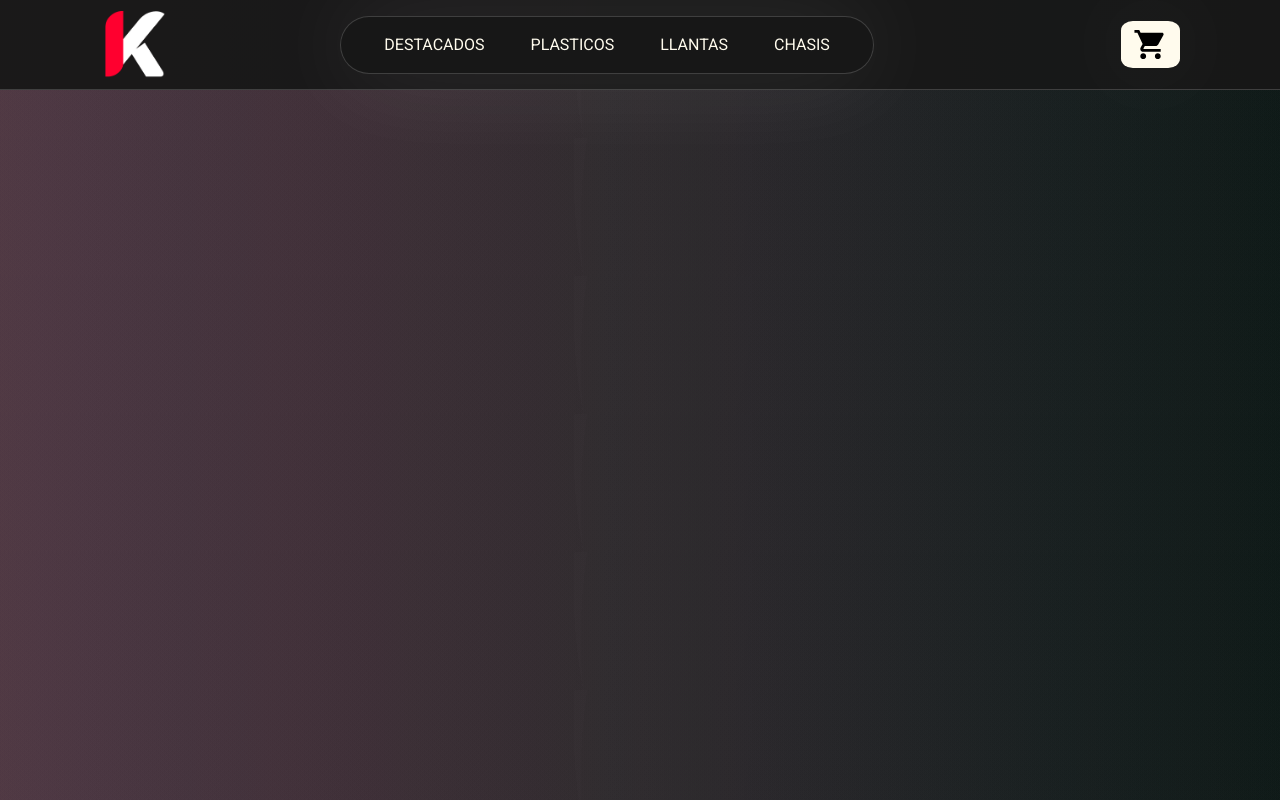
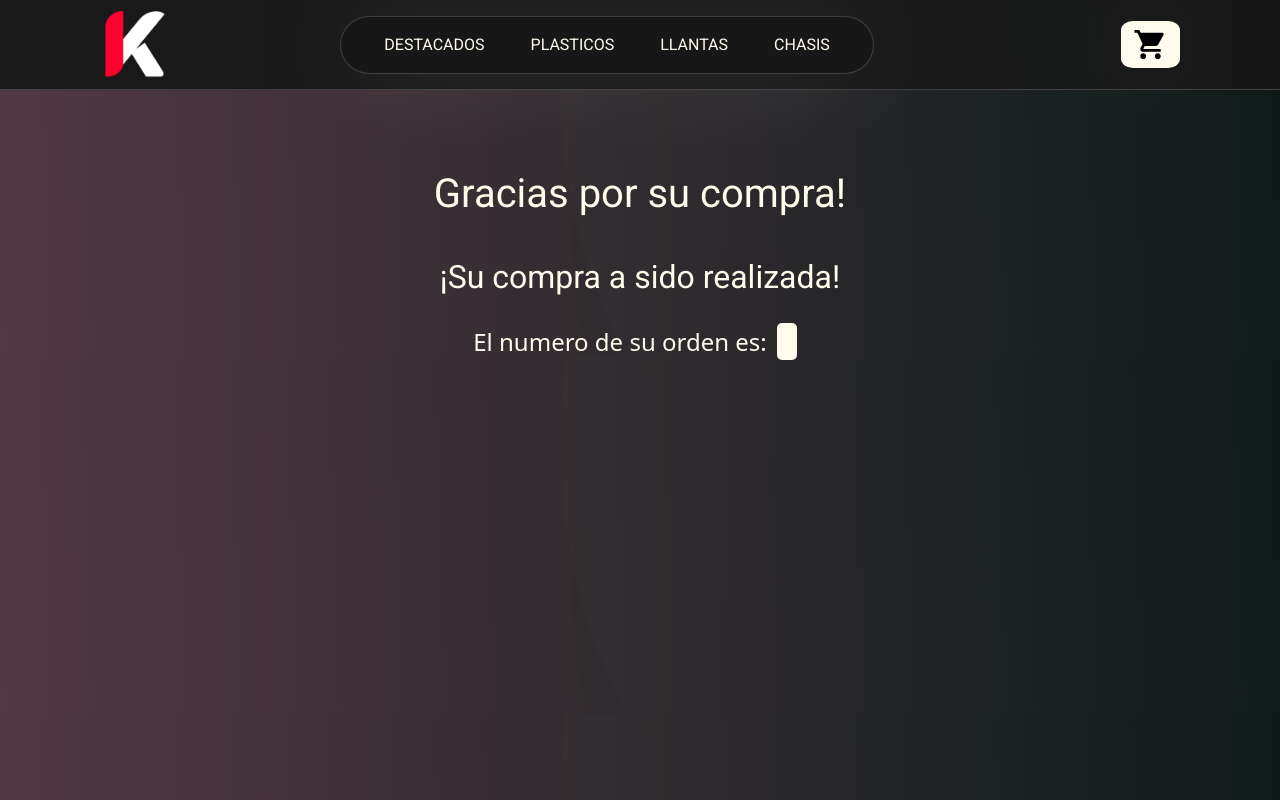
Before and after one commit to EzequielInsua/ImperKart-React, a React (Create React App) app: page /purchase in a window 1280 px wide. Built offline with nearby package versions, Linux system fonts and the light colour scheme; a web font is replaced by a local one.

Commit message:
Trabajo Final

```diff
--- a/src/App.js
+++ b/src/App.js
@@ -3,8 +3,8 @@ import NavBar from "./components/NavBar/NavBar";
 import ItemListContainer from "./components/ItemListContainer/ItemListContainer";
 import ItemDetailContainer from "./components/ItemDetailContainer/ItemDetailContainer";
 import Cart from "./components/Cart/Cart";
-import PurcheseForm from "./components/PurcheseForm/PurcheseForm";
-import Purchese from "./components/Purchese/Purchese";
+import PurchaseForm from "./components/PurchaseForm/PurchaseForm";
+import Purchase from "./components/Purchase/Purchase";
 import { BrowserRouter, Routes, Route } from "react-router-dom";
 import CartProvider from "./Context/CartContext";
 
@@ -18,8 +18,8 @@ function App() {
           <Route path="/category/:categoryId" element={<ItemListContainer greeting={"Bienvenido a ImperKart"}/>} />
           <Route path="/detalle/:id" element={<ItemDetailContainer/>} />
           <Route path="/cart" element={<Cart />} />
-          <Route path="/form" element={<PurcheseForm/>} />
-          <Route path="/purchese" element={<Purchese/>} />
+          <Route path="/form" element={<PurchaseForm/>} />
+          <Route path="/purchase" element={<Purchase/>} />
         </Routes>
       </BrowserRouter>
     </CartProvider>
--- /dev/null
+++ b/src/components/Purchase/Purchase.js
@@ -0,0 +1,20 @@
+
+import './purchase.scss';
+import React from 'react';
+import {useLocation } from 'react-router-dom';
+
+const Purchase = () => {
+    const location = useLocation();
+
+    let newOrder = JSON.parse(location.state)
+
+    return (
+        <div className='purchase'>
+            <h1>Gracias por su compra!</h1>
+            <h3>¡Su compra a sido realizada!</h3>
+            <h4>El numero de su orden es: <span>{newOrder}</span></h4>
+        </div>
+    )
+}
+
+export default Purchase
--- /dev/null
+++ b/src/components/Purchase/purchase.scss
@@ -0,0 +1,23 @@
+@import '../../sass/_variables.scss';
+.purchase{
+    display: flex;
+    flex-direction: column;
+    align-items: center;
+    justify-content: center;
+    width: 100%;
+    height: 100%;
+    box-sizing: border-box;
+}
+h4{
+    font-size: 1.5em;
+    color: $TextColor;
+    margin: 0;
+    padding: 0;
+}
+span{
+    color: $bg;
+    background-color: $TextColor;
+    margin: 10px;
+    padding: 2px 10px;
+    border-radius: 5px;
+}
--- a/src/components/PurcheseForm/PurcheseForm.js
+++ b/src/components/PurchaseForm/PurchaseForm.js
@@ -1,20 +1,17 @@
 import React, {useContext, useEffect, useState} from "react";
-import "./PurcheseForm.scss";
+import "./PurchaseForm.scss";
 import { db } from '../../firebase/firebase';
 import { collection, addDoc, serverTimestamp, updateDoc, doc } from 'firebase/firestore';
 import { useNavigate } from 'react-router-dom';
-import { CartContext } from '../../Context/CartContext'
-import Purchese from "../Purchese/Purchese";
-import userEvent from "@testing-library/user-event";
+import { CartContext } from '../../Context/CartContext';
 import swal from 'sweetalert';
-import { async } from "@firebase/util";
 
 
-const PurcheseForm = () => {
+const PurchaseForm = () => {
     const { cart, purchase } = useContext(CartContext);
 
     let totalPay = 0;
-    cart.map(item => totalPay += item.price * item.quantity);
+    cart.map(item => totalPay += item.price*item.quantity);
 
     const navigate = useNavigate();
 
@@ -49,22 +46,24 @@ const PurcheseForm = () => {
         }
         try{
             newOrder = await addDoc( saleCollection, order);
-            // discountStock();
-            navigate('/purchese', {state: JSON.stringify(newOrder._key.path.segments[1])});
+            discountStock();
+            navigate('/purchase', {state: JSON.stringify(newOrder._key.path.segments[1])});
         }
         catch(error){
             console.log(error);
-            // swal("¡ROMPISTE TODO!")
-
+            swal({
+                icon: 'error',
+                title: 'Lo sentimos, ha ocurrido un error. Por favor, intente nuevamente mas tarde.',
+                text: `Error: ${error}`
+            })
         }finally{
-            console.log('newOrder', newOrder);
             purchase();
         }
     }
-
     const discountStock = () => {
         cart.forEach( prod => {
-            const product = doc( db, 'foodList', prod.id )
+            const product = doc( db,'foodList', `${prod.id}`);
+            console.log('product', product);
             try {
                 updateDoc( product, { 'stock': prod.stock - prod.quantity } )
             }catch (error){
@@ -112,4 +111,4 @@ const PurcheseForm = () => {
 );
 }
 
-export default PurcheseForm;
+export default PurchaseForm;
--- a/src/components/Purchese/Purchese.js
+++ /dev/null
@@ -1,20 +0,0 @@
-import React from "react";
-import {useLocation } from 'react-router-dom';
-
-const Purchese = () => {
-    const location = useLocation();
-    console.log('hola', location);
-
-    let newOrder = JSON.parse(location.state)
-
-    console.log('estoy en P', newOrder);
-    return (
-        <>
-            <h1>Orden de Compra</h1>
-            <h3>¡Su compra a sido realizada!</h3>
-            <h4>El numero de su orden es: ${newOrder}</h4>
-        </>
-    )
-}
-
-export default Purchese
```
Also changed, not shown: src/components/PurchaseForm/PurchaseForm.scss (renamed from src/components/PurcheseForm/PurcheseForm.scss).
